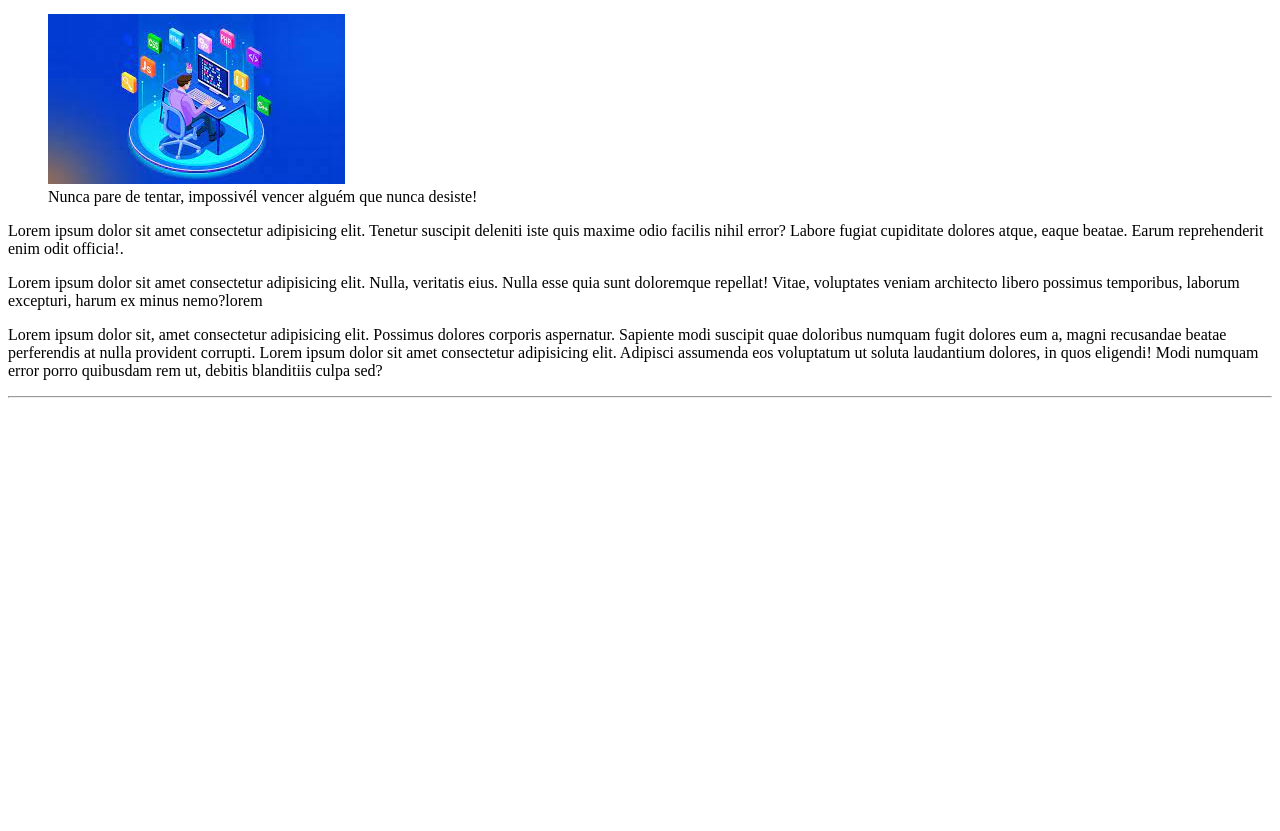
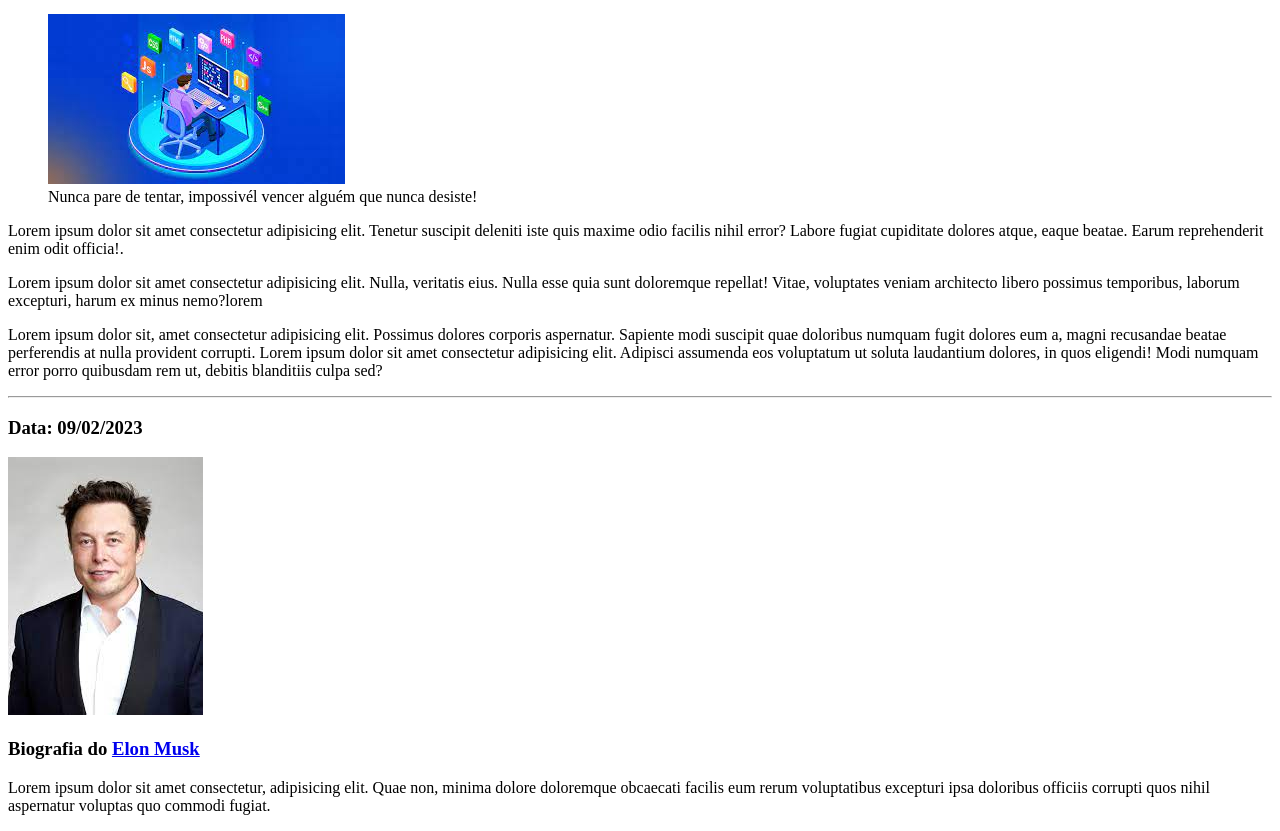
Before and after one commit to gilxaavier/desafios-html, a plain HTML site: page Blog/index.html in a window 1280 px wide. Shown: the part 100-931 px from the top of the page. Before the commit the page ends 800 px from the top, so only its background shows below. Drawn offline with Linux system fonts and the light colour scheme.

Commit message:
Blog Finalizado

```diff
--- a/Blog/index.html
+++ b/Blog/index.html
@@ -5,6 +5,12 @@
     <meta http-equiv="X-UA-Compatible" content="IE=edge">
     <meta name="viewport" content="width=device-width, initial-scale=1.0">
     <title>Blog Post</title>
+    <style>
+        a{
+            appearance: none;
+        }
+    </style>
+
 </head>
 <body>
     <h1>My Blog</h1>
@@ -23,5 +29,14 @@
     <p>Lorem ipsum dolor sit amet consectetur adipisicing elit. Nulla, veritatis eius. Nulla esse quia sunt doloremque repellat! Vitae, voluptates veniam architecto libero possimus temporibus, laborum excepturi, harum ex minus nemo?lorem</p>
     <p>Lorem ipsum dolor sit, amet consectetur adipisicing elit. Possimus dolores corporis aspernatur. Sapiente modi suscipit quae doloribus numquam fugit dolores eum a, magni recusandae beatae perferendis at nulla provident corrupti. Lorem ipsum dolor sit amet consectetur adipisicing elit. Adipisci assumenda eos voluptatum ut soluta laudantium dolores, in quos eligendi! Modi numquam error porro quibusdam rem ut, debitis blanditiis culpa sed?</p>
     <hr>
+    <aside>
+        <h3>
+            <strong>Data: 09/02/2023</strong>
+        </h3>
+        <img src="imagens/musk.jpeg" alt="Foto do Elon Musk">
+
+        <h3>Biografia do <a href="https://www.ebiografia.com/elon_musk/">Elon Musk</a></h3>
+        <p>Lorem ipsum dolor sit amet consectetur, adipisicing elit. Quae non, minima dolore doloremque obcaecati facilis eum rerum voluptatibus excepturi ipsa doloribus officiis corrupti quos nihil aspernatur voluptas quo commodi fugiat.</p>
+    </aside>
 </body>
 </html>
```
